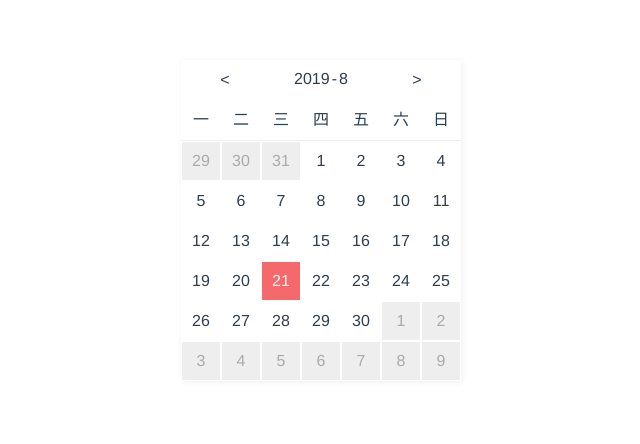
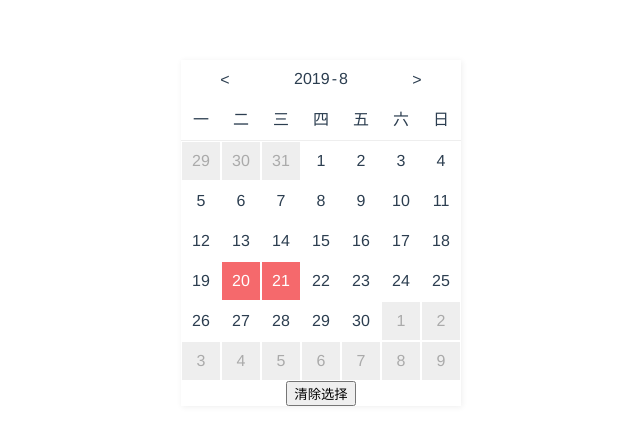
Before and after one commit to zifeiyu666/vue-calendar, a Vue app: page / in a window 1280 px wide. Shown: the top 444 px of the page, without its empty margins (319-959 px from the left). Built offline with nearby package versions, Linux system fonts and the light colour scheme.

Commit message:
feat: 添加多选功能和取消选择功能

```diff
--- a/src/App.vue
+++ b/src/App.vue
@@ -1,6 +1,7 @@
 <template>
   <div id="app">
-    <calendar />
+    <calendar :selList="list"
+      :singleSel='true' />
   </div>
 </template>
 
@@ -11,6 +12,27 @@ export default {
   name: 'app',
   components: {
     Calendar,
+  },
+  data() {
+    return {
+      list: [
+        {
+          year: '2019',
+          month: '8',
+          day: '21',
+        },
+        {
+          year: '2019',
+          month: '8',
+          day: '20',
+        },
+        {
+          year: '2019',
+          month: '7',
+          day: '10',
+        },
+      ],
+    }
   },
 }
 </script>
--- a/src/components/calendar.vue
+++ b/src/components/calendar.vue
@@ -42,6 +42,9 @@
         :key='index + "n"'
         @click='handleSelnextD(index + 1)'>{{index + 1}}</span>
     </div>
+    <div class="btns">
+      <button @click='clearAllSel'>清除选择</button>
+    </div>
   </div>
 </template>
 
@@ -54,6 +57,22 @@ export default {
       type: String,
       default: 'red',
     },
+    selList: {
+      type: Array,
+      default() {
+        return []
+      },
+    },
+    singleSel: {
+      type: Boolean,
+      default: true,
+    },
+  },
+  created() {
+    this.selDayList = this.selList.map(item => {
+      item.month = item.month - 1
+      return item
+    })
   },
   data() {
     return {
@@ -64,14 +83,15 @@ export default {
       selDay: new Date(),
       selDayList: [],
       showSelYear: false,
+      sSel: this.singleSel,
     }
   },
   computed: {
     isCurM() {
-      return this.thisM == this.selDay.getMonth()
+      return this.selDay ? this.thisM == this.selDay.getMonth() : false
     },
     isCurY() {
-      return this.thisY == this.selDay.getFullYear()
+      return this.selDay ? this.thisY == this.selDay.getFullYear() : false
     },
     thisY() {
       return this.selDate.getFullYear()
@@ -80,8 +100,12 @@ export default {
       return this.selDate.getMonth()
     },
     thisD() {
-      this.selDayList.push({ year: this.selDay.getFullYear(), month: this.selDay.getMonth(), day: this.selDay.getDate() })
-      return this.selDay.getDate()
+      if (this.selDay) {
+        this.selDayList.push({ year: this.selDay.getFullYear(), month: this.selDay.getMonth(), day: this.selDay.getDate() })
+        return this.selDay.getDate()
+      } else {
+        return ''
+      }
     },
     prevM() {
       return this.thisM - 1 < 0 ? 11 : this.thisM - 1
@@ -117,9 +141,19 @@ export default {
       var curM = this.thisM - 1 < 0 ? 11 : this.thisM - 1
       this.selDate = new Date(this.thisY, curM)
     },
-    // 单选当前月日期
+    // 单选、多选当前月日期
     handleSelCurD(index) {
+      let _that = this
       this.selDay = new Date(this.thisY, this.thisM, index)
+      this.selDayList = this.selDayList.filter(item => {
+        // debugger
+        if (item.year == _that.thisY && item.month == _that.thisM && item.day == _that.thisD) {
+          this.selDay = ''
+          return false
+        }
+        return true
+      })
+      console.log(this.selDayList)
     },
 
     // 单选下个月的日期
@@ -143,7 +177,20 @@ export default {
     },
 
     showSelected(index) {
-      return this.thisD == index && this.isCurM && this.isCurY
+      var sel = false
+      // console.log(this.selDayList)
+      this.selDayList.forEach(item => {
+        if (item.day == index && item.month == this.thisM && item.year == this.thisY) {
+          sel = true
+        }
+      })
+
+      return (this.thisD == index && this.isCurM && this.isCurY) || sel
+    },
+
+    clearAllSel() {
+      this.selDayList = []
+      this.selDay = ''
     },
   },
 }
```
